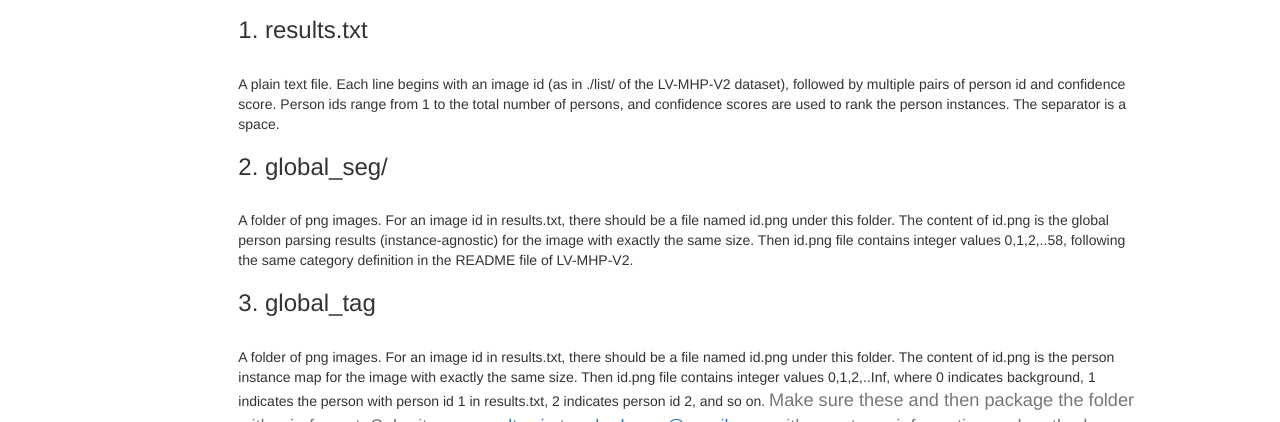
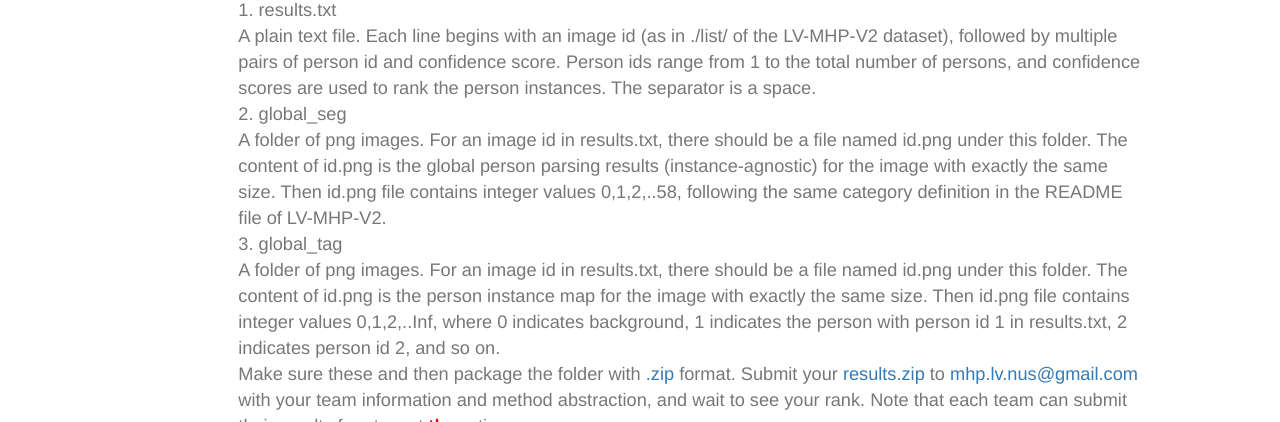
Before and after one commit to lv-mhp/lv-mhp.github.io, a plain HTML site: page evaluate.html in a window 1280 px wide. Shown: the part 378-800 px from the top of the page. Drawn offline with nearby package versions, Linux system fonts and the light colour scheme; files that its build step writes are made by us from their sources; files whose address does not match are found by name.

Commit message:
change the eva format

```diff
--- a/evaluate.html
+++ b/evaluate.html
@@ -136,13 +136,13 @@
             </h2>
                 <p id="contentTxt" style="color: #777; font-size: 1.3em;">
                     A parent folder named “mhp_parsing_results_template.zip” (Click to <a href="https://github.com/lv-mhp/lv-mhp.github.io/raw/master/mhp_parsing_results_template.zip" style="font-weight: normal;" download="template file">download</a> a template file) contain 2 folders and 2 .txt files:
-					<h3>1. results.txt</h3>
+					<br/>1. results.txt
                     <br/>A plain text file. Each line begins with an image id (as in ./list/ of the LV-MHP-V2 dataset), followed by multiple pairs of person id and confidence score. Person ids range from 1 to the total number of persons, and confidence scores are used to rank the person instances. The separator is a space.
-                    <h3>2. global_seg/</h3>
+                    <br/>2. global_seg
                     <br/>A folder of png images. For an image id in results.txt, there should be a file named id.png under this folder. The content of id.png is the global person parsing results (instance-agnostic) for the image with exactly the same size. Then id.png file contains integer values 0,1,2,..58, following the same category definition in the README file of LV-MHP-V2.
-                    <h3>3. global_tag</h3>
+                    <br/>3. global_tag
                     <br/>A folder of png images. For an image id in results.txt, there should be a file named id.png under this folder. The content of id.png is the person instance map for the image with exactly the same size. Then id.png file contains integer values 0,1,2,..Inf, where 0 indicates background, 1 indicates the person with person id 1 in results.txt, 2 indicates person id 2, and so on.
-	                <br<a id="contentTxt" style="color: #777; font-size: 1.3em;">Make sure these and then package the folder with <a style="font-weight: normal;">.zip</a> format. Submit your <a style="font-weight: normal;">results.zip</a> to <a style="font-weight: normal;">mhp.lv.nus@gmail.com</a> with your team information and method abstraction, and wait to see your rank. Note that each team can submit their results for at most <a style="color:red;font-weight: bold;">three</a> times.</a>
+	                <br/>Make sure these and then package the folder with <a style="font-weight: normal;">.zip</a> format. Submit your <a style="font-weight: normal;">results.zip</a> to <a style="font-weight: normal;">mhp.lv.nus@gmail.com</a> with your team information and method abstraction, and wait to see your rank. Note that each team can submit their results for at most <a style="color:red;font-weight: bold;">three</a> times.
                 </p>
             <h2>
                 Multi-Human Pose Estimation
```
